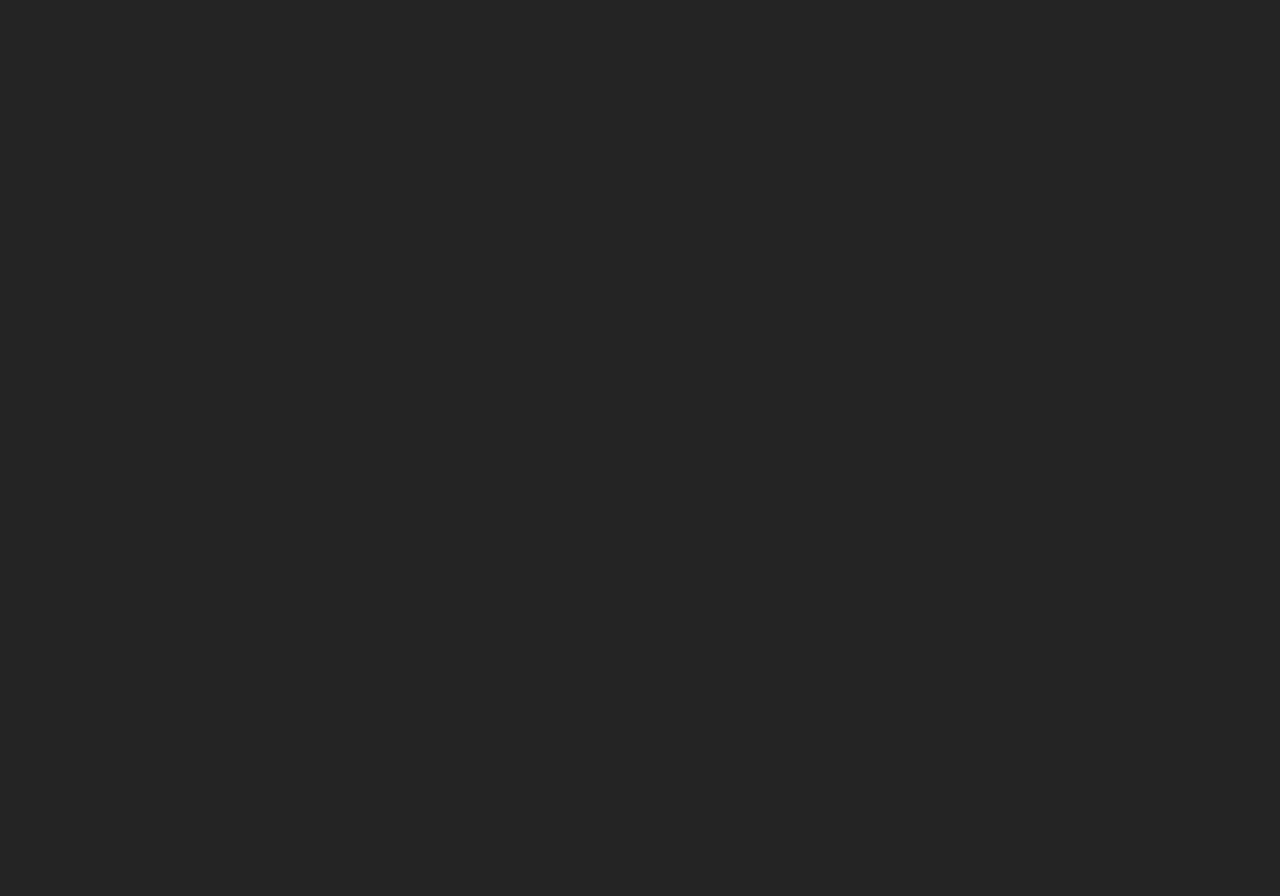
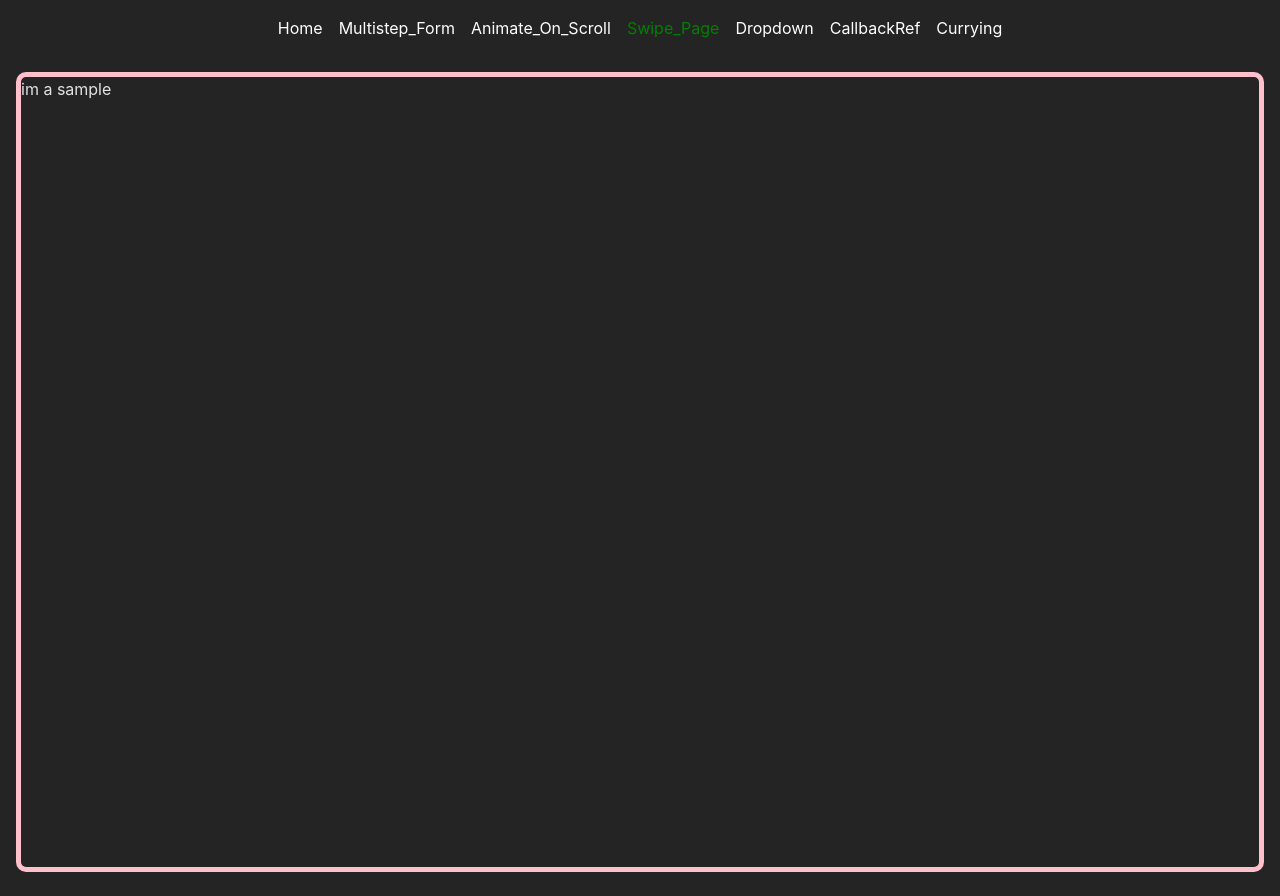
Before and after one commit to James-P-Boyle/React-Ts-Lab, a React (Vite) app: page /swipe in a window 1280 px wide. Before the commit this address had no page. Before the commit the page ends 800 px from the top, so only its background shows below. Built offline with nearby package versions, Linux system fonts and the light colour scheme.

Commit message:
Create swipe page component

```diff
--- a/package.json
+++ b/package.json
@@ -13,7 +13,8 @@
     "@types/react-router-dom": "^5.3.3",
     "react": "^18.2.0",
     "react-dom": "^18.2.0",
-    "react-router-dom": "^6.14.1"
+    "react-router-dom": "^6.14.1",
+    "react-swipeable": "^7.0.1"
   },
   "devDependencies": {
     "@types/react": "^18.0.37",
--- a/src/animateOnScroll/HomePage.tsx
+++ b/src/animateOnScroll/HomePage.tsx
@@ -9,10 +9,10 @@ export default function HomePage() {
   return (
     <>
       <SampleComponent>I'm a normal div</SampleComponent>
-      <AnimateOnScroll direction="right">
+      <AnimateOnScroll direction="right" reappear={true}>
         <SampleComponent>I'm appear on scroll</SampleComponent>
       </AnimateOnScroll>
-      <AnimateOnScroll reappear={true}>
+      <AnimateOnScroll reappear={true} direction="left">
         <SampleComponent>I'm appear on scroll</SampleComponent>
       </AnimateOnScroll>
     </>
--- a/src/components/NavBar.tsx
+++ b/src/components/NavBar.tsx
@@ -24,6 +24,12 @@ export default function NavBar() {
         Animate_On_Scroll
       </NavLink>
       <NavLink
+        to="/swipe"
+        className={({ isActive }) => isActive ? "active-link" : "" }
+      >
+        Swipe_Page
+      </NavLink>
+      <NavLink
         to="/dropdown"
         className={({ isActive }) => isActive ? "active-link" : "" }
       >
--- a/src/routes/Routing.tsx
+++ b/src/routes/Routing.tsx
@@ -6,6 +6,7 @@ import RefCallback from "../refCallback/RefCallback";
 import Home from "../Home";
 import DropDown from "../dropDown/DropDown";
 import AnimateOnScroll from "../animateOnScroll/HomePage";
+import SwipePage from "../swipePage/SwipePage";
 
 export default function Routing() {
 
@@ -15,6 +16,7 @@ export default function Routing() {
         <Route index element={<Home />}/>
         <Route path="/multistep-form"  element={<MuliStepForm />}/>
         <Route path="/animate-on-scroll"  element={<AnimateOnScroll />}/>
+        <Route path="/swipe"  element={<SwipePage />}/>
         <Route path="/dropdown"  element={<DropDown/>}/>
         <Route path="/ref-callback"  element={<RefCallback />}/>
         <Route path="/currying" element={<Currying />}/>
--- a/src/scss/app.scss
+++ b/src/scss/app.scss
@@ -9,6 +9,7 @@
 @import "./components/main-layout";
 @import "./components/home";
 @import "./components/nav-bar";
+@import "./components/draggable";
 
 // Multistep Form
 @import "../multistepForm/scss/main";
--- /dev/null
+++ b/src/scss/components/_draggable.scss
@@ -0,0 +1,9 @@
+#targetEl{
+  position: absolute;
+  inset: 0;
+  border: 5px solid pink;
+  overflow: hidden;
+  border-radius: 10px;
+  margin: 0;
+  cursor: grab;
+}
--- a/src/scss/components/_nav-bar.scss
+++ b/src/scss/components/_nav-bar.scss
@@ -2,7 +2,8 @@ nav {
   padding: 1rem;
   width: 100%;
   display: flex;
-  justify-content: flex-end;
+  flex-wrap: wrap;
+  justify-content: center;
   gap: 1rem;
 
   a {
--- /dev/null
+++ b/src/swipePage/Sample.tsx
@@ -0,0 +1,59 @@
+import { useRef, useState } from 'react'
+
+interface DraggableProps {
+  children: React.ReactNode
+  onSwipeLeft?: () => void;
+  onSwipeRight?: () => void;
+}
+
+export default function Draggable({children, onSwipeLeft, onSwipeRight}: DraggableProps) {
+  const recRef = useRef<HTMLDivElement | null>(null)
+  const startXRef = useRef<number>(0);
+  const [style, setStyle] = useState({})
+
+  const handleDrag = (e: React.DragEvent<HTMLElement>) => {
+    const mouseX = e.clientX;
+
+    console.log('mouseX', mouseX)
+
+    // if (recRef.current && mouseX > 20) {
+    //   setStyle({
+    //     transform: `translate(${mouseX}px)`,
+    //   });
+    // }
+
+    if (recRef.current && mouseX > 20) {
+      const deltaX = mouseX - startXRef.current ?? 0;
+      if (deltaX > 0 && onSwipeRight) {
+        setStyle({
+          transform: `translateX(${mouseX}px)`,
+        });
+        onSwipeRight();
+      } else if (deltaX < 0 && onSwipeLeft) {
+        setStyle({
+          transform: `translateX(-${mouseX}px)`,
+        });
+        onSwipeLeft();
+      }
+    }
+
+  };
+
+  return (
+    <div className='relative h-screen'>
+      <div
+        id='targetEl'
+        ref={recRef}
+        draggable='true'
+        onDragStart={(e: React.DragEvent<HTMLElement>) => setStartX(e.clientX)}
+        onDrag={handleDrag}
+        style={{
+          ...style,
+          transition: 'transform 0.8s ease-out',
+        }}
+      >
+        {children}
+      </div>
+    </div>
+  )
+}
--- /dev/null
+++ b/src/swipePage/SwipePage.tsx
@@ -0,0 +1,94 @@
+import { useRef, useState } from "react"
+import Draggable from "./Sample"
+
+const pages = [
+  {
+    name: 'Red',
+    hexColor: '#FF0000',
+    title: 'Primary Color',
+  },
+  {
+    name: 'Green',
+    hexColor: '#00FF00',
+    title: 'Secondary Color',
+  },
+  {
+    name: 'Blue',
+    hexColor: '#0000FF',
+    title: 'Accent Color',
+  },
+
+]
+
+export default function SwipePage() {
+
+  const [currentIndex, setCurrentIndex] = useState<number>(0)
+  const touchStartXRef = useRef<number | null>(null)
+
+  const handleTouchStart = (event: React.TouchEvent<HTMLDivElement>) => {
+    event.preventDefault()
+    console.log('touced')
+    touchStartXRef.current = event.touches[0].clientX
+  }
+
+  const handleTouchEnd = (event: React.TouchEvent<HTMLDivElement>) => {
+    const touchEndX = event.changedTouches[0].clientX
+    const touchDeltaX = touchEndX - (touchStartXRef.current ?? touchEndX)
+
+    if (touchDeltaX > 0) {
+      goToPreviousPage()
+    } else if (touchDeltaX < 0) {
+      goToNextPage()
+    }
+  }
+
+  const goToNextPage = () => {
+    setCurrentIndex((prevIndex) => (prevIndex + 1) % pages.length)
+  }
+
+  const goToPreviousPage = () => {
+    setCurrentIndex((prevIndex) =>
+      prevIndex === 0 ? pages.length - 1 : prevIndex - 1
+    )
+  }
+
+
+  return (
+    <div
+      className="flex flex-col gap-2 p-4"
+
+    >
+      {/* <div
+        style={{ backgroundColor: pages[currentIndex].hexColor }}
+        onTouchStart={handleTouchStart}
+        onTouchEnd={handleTouchEnd}
+        className="min-h-[500px]"
+      >
+        {pages[currentIndex].name}
+      </div> */}
+      <Draggable
+        onSwipeLeft={() => {
+          console.log('swipe LEFT called')
+        }}
+        onSwipeRight={() => {
+          console.log('swipe right called')
+        }}
+      >
+        <SampleDiv/>
+      </Draggable>
+      <div className="flex justify-between">
+        {/* <button onClick={goToPreviousPage}>&lt Previous</button>
+        <button onClick={goToNextPage}>Next &gt</button> */}
+      </div>
+  </div>
+  )
+}
+
+function SampleDiv() {
+
+  return (
+    <div>
+      <h1>im a sample</h1>
+    </div>
+  )
+}
```
Also changed, not shown: src/animateOnScroll/components/AnimateOnScroll.tsx (+4 -4 lines), 1 other file (tests, documents, lock files or other folders).
